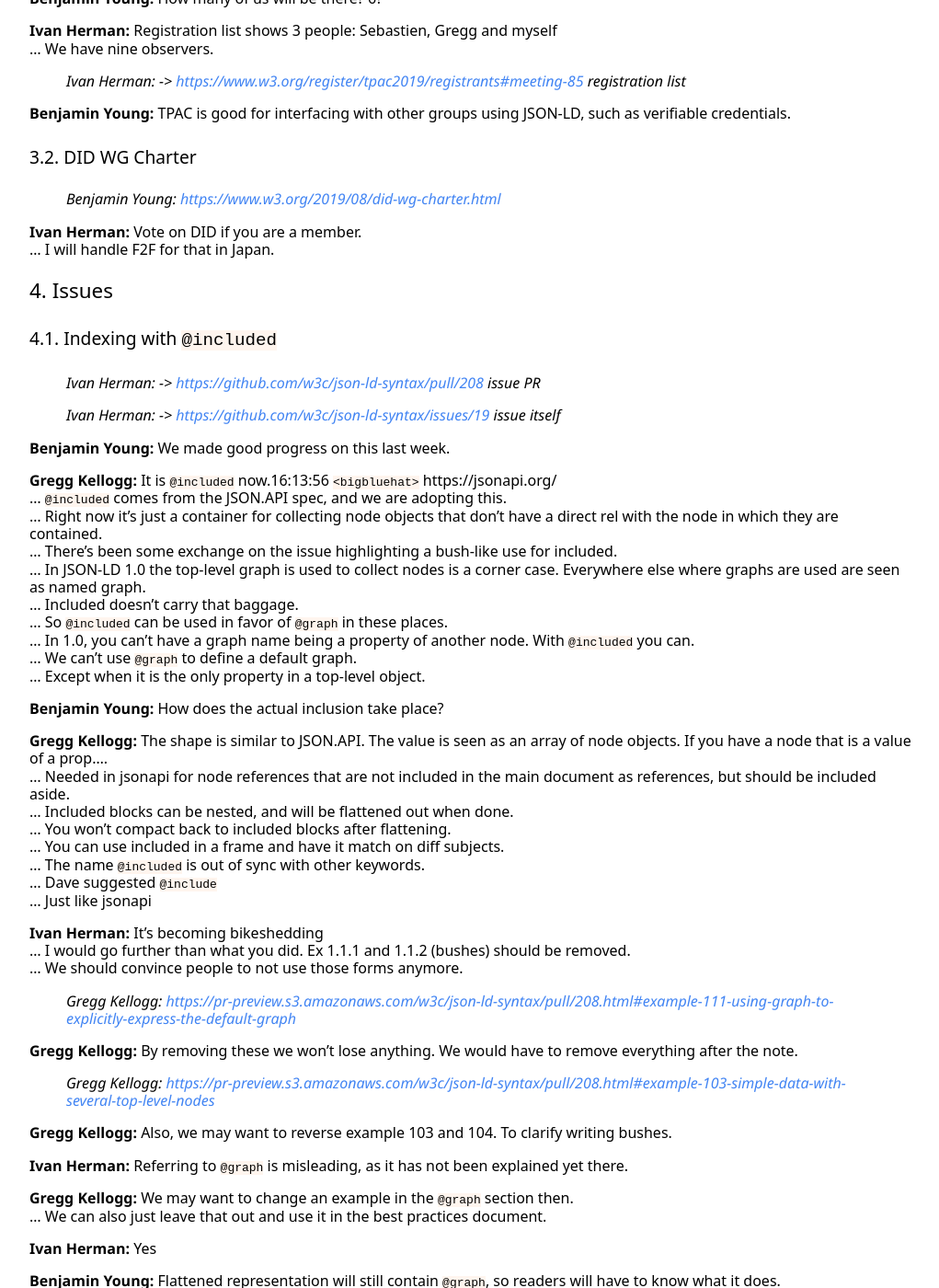
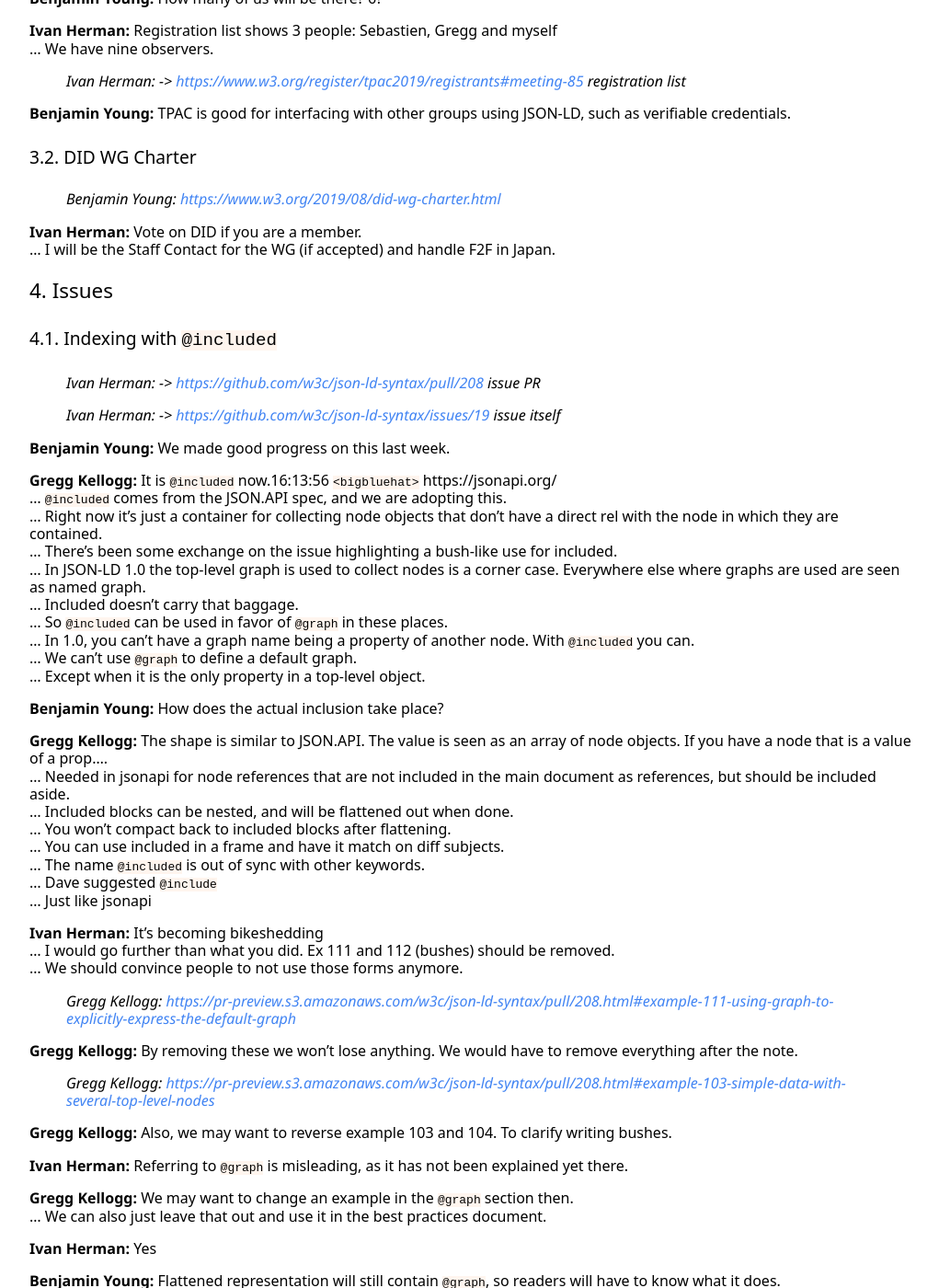
Before and after one commit to w3c/json-ld-wg, a Jekyll site: the page built from _minutes/2019-08-02-json-ld.md, in a window 1280 px wide and 1400 px high, scrolled down 1467 px. Shown: the whole window at 92% size, without its empty margins (256-1277 px from the left). Built offline with Jekyll 4.4.1, drawn with Linux system fonts in a browser that asks for light colours; some web fonts are replaced.

Commit message:
Minor improvements on minutes

```diff
--- a/_minutes/2019-08-02-json-ld.md
+++ b/_minutes/2019-08-02-json-ld.md
@@ -146,7 +146,7 @@ See also the [Agenda](https://lists.w3.org/Archives/Public/public-json-ld-wg/201
 > *Benjamin Young:* [https://www.w3.org/2019/08/did-wg-charter.html](https://www.w3.org/2019/08/did-wg-charter.html)
 
 **Ivan Herman:** Vote on DID if you are a member.
-… I will handle F2F for that in Japan.
+… I will be the Staff Contact for the WG (if accepted) and handle F2F in Japan.
 
 ### 4. Issues
 {: #section4}
@@ -183,7 +183,7 @@ See also the [Agenda](https://lists.w3.org/Archives/Public/public-json-ld-wg/201
 … Just like jsonapi
 
 **Ivan Herman:** It's becoming bikeshedding
-… I would go further than what you did. Ex 1.1.1 and 1.1.2 (bushes) should be removed.
+… I would go further than what you did. Ex 111 and 112 (bushes) should be removed.
 … We should convince people to not use those forms anymore.
 
 > *Gregg Kellogg:* [https://pr-preview.s3.amazonaws.com/w3c/json-ld-syntax/pull/208.html#example-111-using-graph-to-explicitly-express-the-default-graph](https://pr-preview.s3.amazonaws.com/w3c/json-ld-syntax/pull/208.html#example-111-using-graph-to-explicitly-express-the-default-graph)
```
